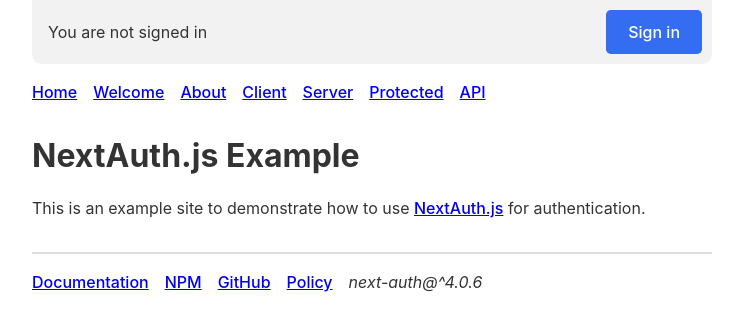
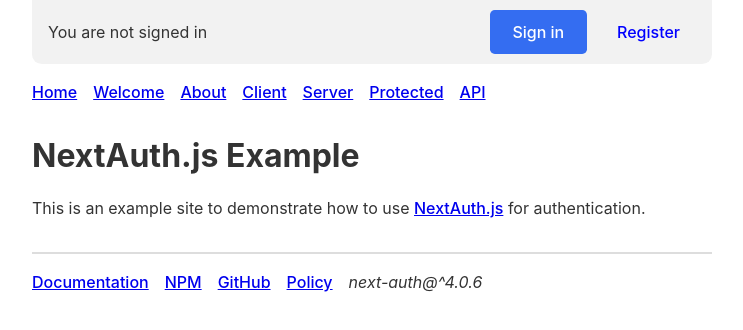
Before and after one commit to sayyidkhan/prefyp-v3, a Next.js app: page / in a window 1280 px wide. Shown: the top 330 px of the page, without its empty margins (268-1011 px from the left). Built offline with nearby package versions, Linux system fonts and the light colour scheme; no server answers.

Commit message:
fix hostname issue and added register button to homepage

```diff
--- a/components/header.tsx
+++ b/components/header.tsx
@@ -8,6 +8,7 @@
 export default function Header() {
   const { data: session, status } = useSession()
   const loading = status === "loading"
+  const buttonSize = { "height" : "4em" , "width" : "8em" };
 
   return (
     <header>
@@ -26,8 +27,16 @@
                 You are not signed in
               </span>
               <a
+                href={`/account/register/`}
+                className={styles.buttonPrimary}
+                style={{ background : "none", color : "blue" }}
+              >
+                Register
+              </a>
+              <a
                 href={`/api/auth/signin`}
                 className={styles.buttonPrimary}
+                style={{ marginRight : "0.5em" }}
                 onClick={(e) => {
                   e.preventDefault()
                   signIn()
@@ -35,6 +44,7 @@
               >
                 Sign in
               </a>
+
             </>
           )}
           {session && (
```
Also changed, not shown: pages/account/register.tsx (+13 -6 lines), 2 other files (tests, documents, lock files or other folders).
